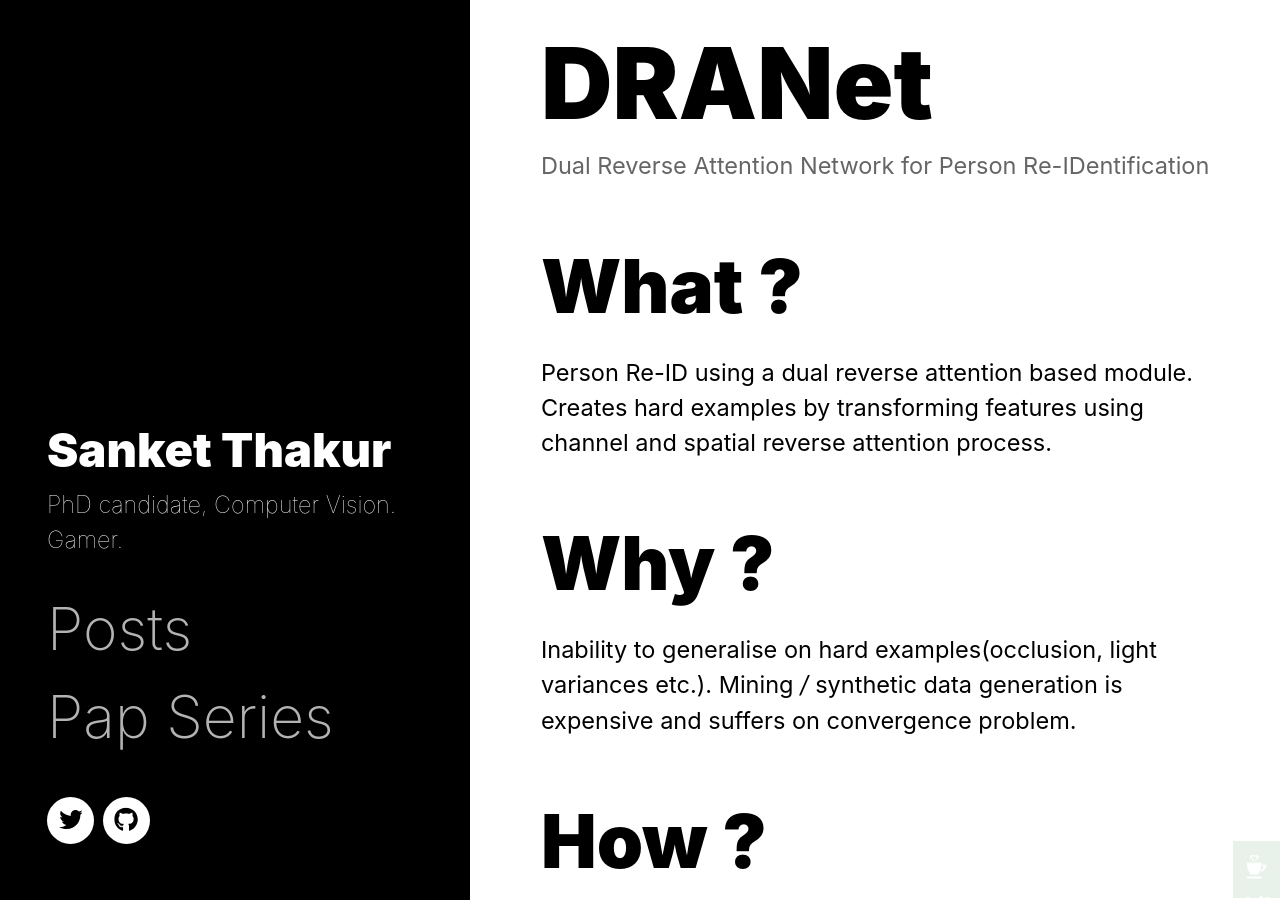
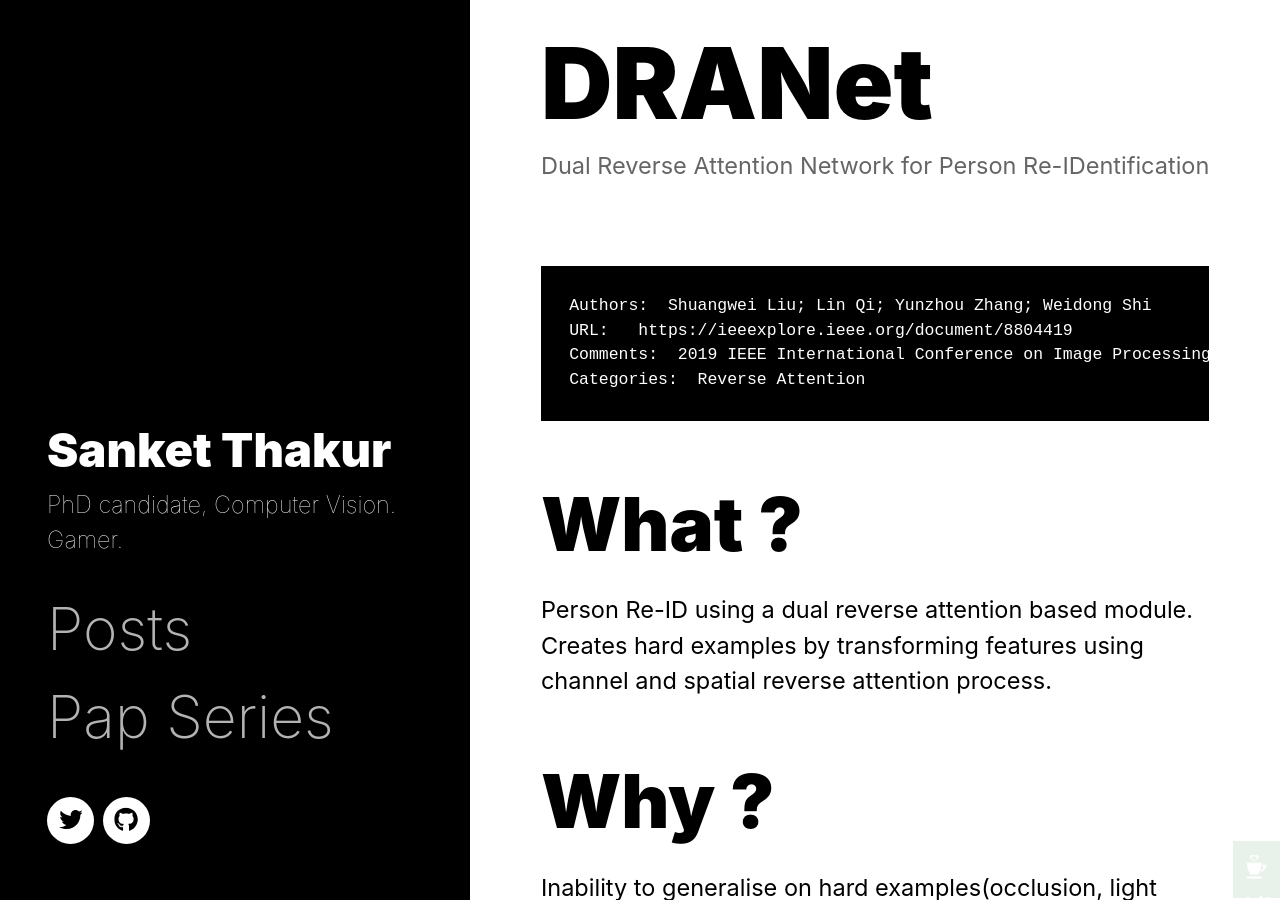
Before and after one commit to sanketsans/sanketsans.github.io, a Jekyll site: the page built from _projects/DRANet.md, in a window 1280 px wide and 900 px high. Built offline with Jekyll 4.4.1, drawn with Linux system fonts in a browser that asks for light colours.

Commit message:
added meta data for pap

```diff
--- a/_layouts/project.html
+++ b/_layouts/project.html
@@ -11,6 +11,10 @@ layout: default
 
 <section class="single">
 	<div class="wrap">
+		<div class="highlighter-rouge"><div class="highlight"><pre class="highlight"><code><div style="float:left; ">Authors:  {{ page.authors}}</div><div style="float:left; ">URL:   {{ page.reference}}</div>
+				 <div style="float:left; ">Comments:  {{ page.comments}}</div>
+				 <div style="float:left; ">Categories:  {{ page.categories}}</div>
+		</code></div></div>
 		{{ page.content }}
 		{% if page.comments_id %}
 			{% include comments.html %}
--- a/_projects/DRANet.md
+++ b/_projects/DRANet.md
@@ -4,8 +4,13 @@ subtitle: "Dual Reverse Attention Network for Person Re-IDentification"
 comments_id: 1
 categories:
   - Reverse Attention
+
+reference: "https://ieeexplore.ieee.org/document/8804419"
+authors: "Shuangwei Liu; Lin Qi; Yunzhou Zhang; Weidong Shi"
+comments: "2019 IEEE International Conference on Image Processing (ICIP)"
 # featured_image: '/images/demo/demo-square.jpg'
 ---
+
 ## What ?
 
 Person Re-ID using a dual reverse attention based module. Creates hard examples by transforming features using channel and spatial reverse attention process.
```
Also changed, not shown: _posts/2020-12-26-fellowship_exp.md (+2 -1 lines), 4 other files.
